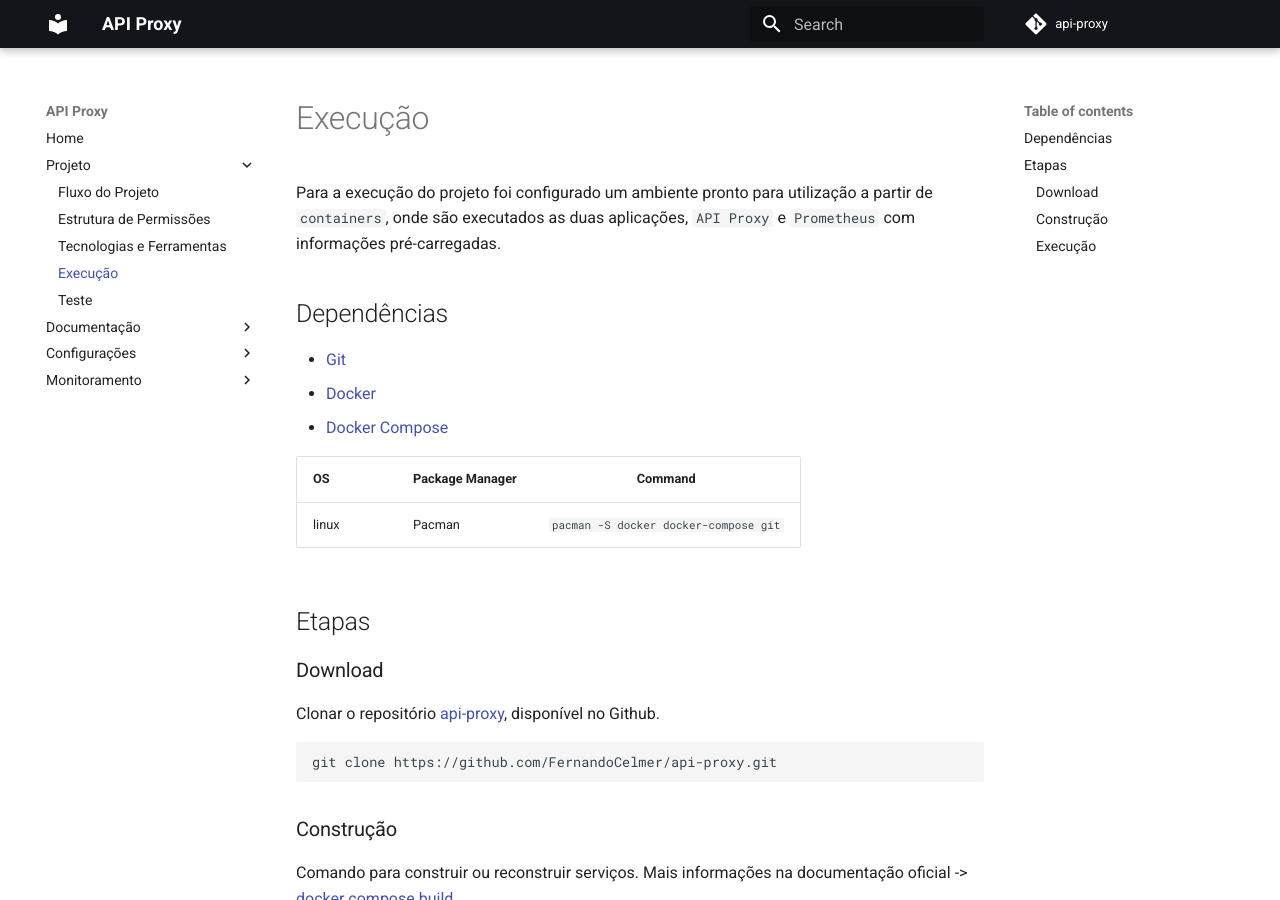
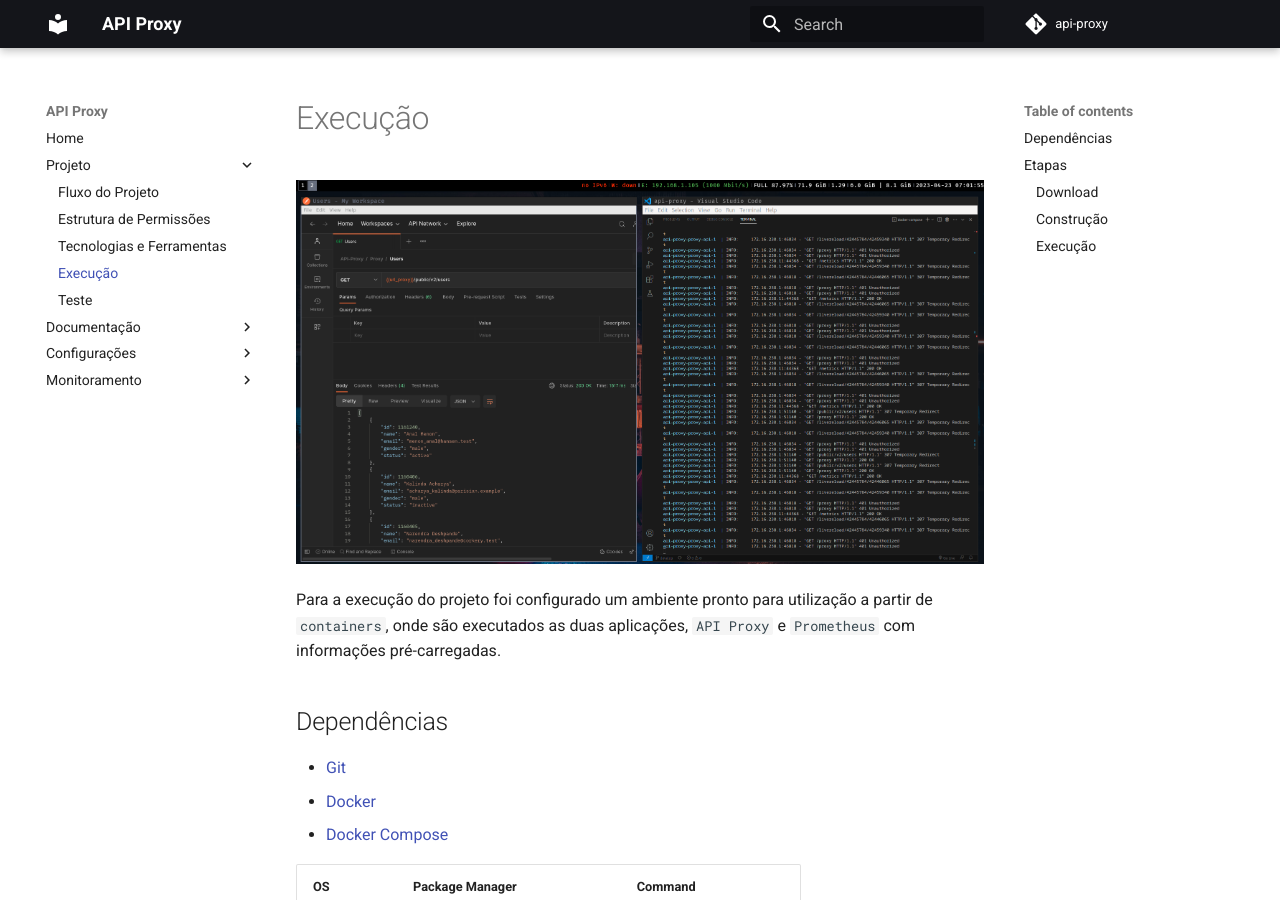
Before and after one commit to FernandoCelmer/api-proxy, an MkDocs documentation site: the page built from docs/nav/project/execution.md, in a window 1280 px wide and 900 px high. Built offline with MkDocs 1.6.1 and Material for MkDocs 9.7.7, drawn with Linux system fonts in a browser that asks for light colours; comment, search, counter and statistics services are not loaded.

Commit message:
📘 DOCS: Update

```diff
--- a/docs/nav/project/execution.md
+++ b/docs/nav/project/execution.md
@@ -1,4 +1,6 @@
 # Execução
+
+![](image_execution.png)
 
 Para a execução do projeto foi configurado um ambiente pronto para utilização a partir de `containers`, onde são executados as duas aplicações, `API Proxy` e `Prometheus` com informações pré-carregadas.
 
```
Also changed, not shown: docs/nav/project/image_execution.png (added).
